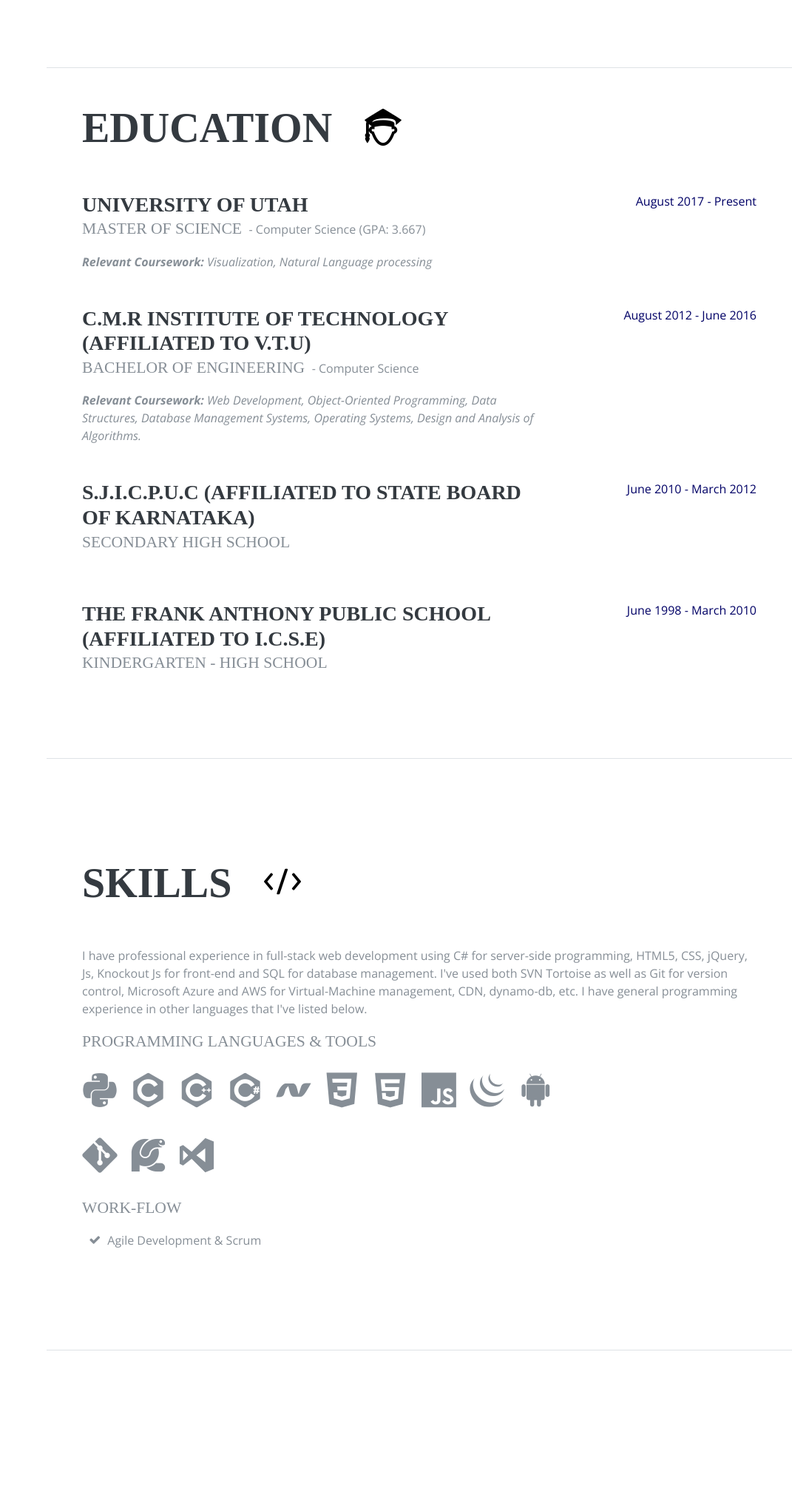
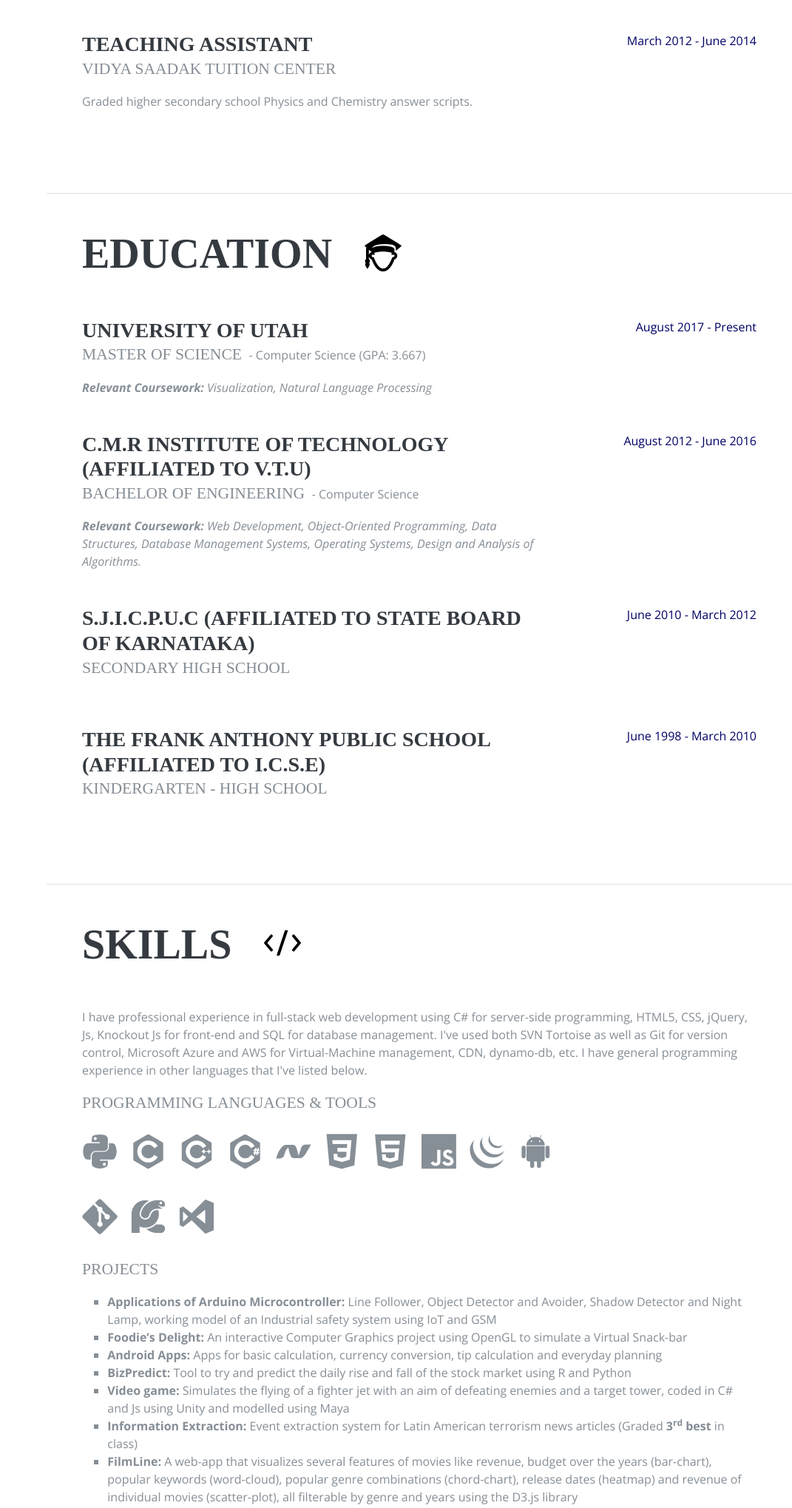
Before and after one commit to sheetalmjkrishna/resume, a website: page index.html in a window 1280 px wide. Shown: the part 1660-3699 px from the top of the page at 74% size, without its empty margins (209-1280 px from the left). Drawn offline with nearby package versions, Linux system fonts and the light colour scheme; a web font is replaced by a local one.

Commit message:
Added Projects, updated resume

```diff
--- a/index.html
+++ b/index.html
@@ -134,7 +134,7 @@
                   <div class="resume-content mr-auto">
                      <h3 class="mb-0">Product Development Intern</h3>
                      <div class="subheading mb-3">DeltaX</div>
-                     <p>Designed a data-explorer to visualize data in several ways, using the D3 library</p>
+                     <p>Designed a data-explorer to visualize data in several ways, using the D3.js library</p>
                   </div>
                   <div class="resume-date text-md-right">
                      <span class="text-primary">Jan 2016 - Jun 2016</span>
@@ -150,6 +150,16 @@
                      <span class="text-primary">Feb 2015</span>
                   </div>
                </div>
+               <div class="resume-item d-flex flex-column flex-md-row mb-5">
+                  <div class="resume-content mr-auto">
+                     <h3 class="mb-0">Teaching Assistant</h3>
+                     <div class="subheading mb-3">Vidya Saadak Tuition Center </div>
+                     <p>Graded higher secondary school Physics and Chemistry answer scripts.</p>
+                  </div>
+                  <div class="resume-date text-md-right">
+                     <span class="text-primary">March 2012 - June 2014 </span>
+                  </div>
+               </div>
             </div>
          </section>
          <section class="resume-section p-3 p-lg-5 d-flex flex-column" id="education">
@@ -161,7 +171,7 @@
                      <div class="subheading mb-3">Master of Science
                         <span style="font-size: 1rem; font-weight: 400; font-family: 'Open Sans', serif;text-transform: none;">
                            &nbsp;- Computer Science (GPA: 3.667)</span></div>
-                     <i><strong>Relevant Coursework:</strong> Visualization, Natural Language processing</i>
+                     <i><strong>Relevant Coursework:</strong> Visualization, Natural Language Processing</i>
                   </div>
                   <div class="resume-date text-md-right">
                      <span class="text-primary">August 2017 - Present</span>
@@ -250,6 +260,30 @@
                      <i class="devicon-visualstudio-plain"></i>
                   </li>
                </ul>
+                <div class="subheading mb-3">Projects</div>
+               <ul class="fa-ul">
+                  <li style="list-style-type: square;">
+                     <strong>Applications of Arduino Microcontroller:</strong> Line Follower, Object Detector and Avoider, Shadow Detector and Night Lamp, working model of an Industrial safety system using IoT and GSM
+                  </li>
+                  <li style="list-style-type: square;">
+                     <strong>Foodie’s Delight:</strong> An interactive Computer Graphics project using OpenGL to simulate a Virtual Snack-bar
+                  </li>
+                  <li style="list-style-type: square;">
+                     <strong>Android Apps:</strong> Apps for basic calculation, currency conversion, tip calculation and everyday planning
+                  </li>
+                  <li style="list-style-type: square;">
+                     <strong>BizPredict:</strong> Tool to try and predict the daily rise and fall of the stock market using R and Python
+                  </li>
+                  <li style="list-style-type: square;">
+                     <strong>Video game:</strong> Simulates the flying of a fighter jet with an aim of defeating enemies and a target tower, coded in C# and Js using Unity and modelled using Maya
+                  </li>
+                  <li style="list-style-type: square;">
+                     <strong>Information Extraction:</strong> Event extraction system for Latin American terrorism news articles (Graded <strong>3<sup>rd</sup> best</strong> in class)
+                  </li>
+                  <li style="list-style-type: square;">
+                     <strong>FilmLine:</strong> A web-app that visualizes several features of movies like revenue, budget over the years (bar-chart), popular keywords (word-cloud), popular genre combinations (chord-chart), release dates (heatmap) and revenue of individual movies (scatter-plot), all filterable by genre and years using the D3.js library
+                  </li>
+               </ul>
                <div class="subheading mb-3">Work-flow</div>
                <ul class="fa-ul mb-0">
                   <li>
@@ -272,7 +306,7 @@
                <ul class="fa-ul mb-0">
                   <li>
                      <i class="fa-li fa fa-trophy text-warning"></i>
-                     2nd prize in Science model making competition - High School 2008
+                     2<sup>nd</sup> prize in Science model making competition - High School 2008
                   </li>
                   <li>
                   <li>
```
